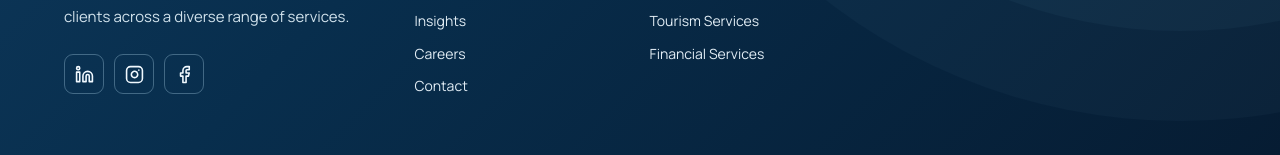
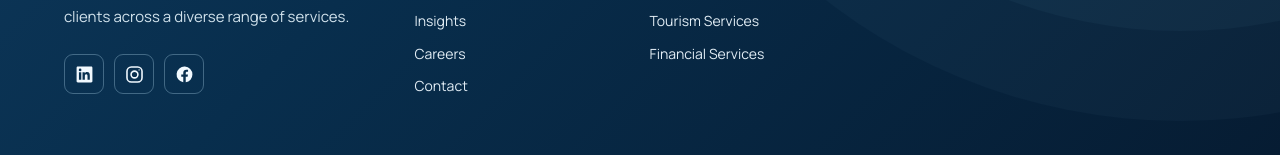
Before and after one commit to Bashar-alJabi/inbs-website, a Next.js app: page /en in a window 1280 px wide. Shown: the part 4778-4933 px from the top of the page. Built offline with nearby package versions, Linux system fonts and the light colour scheme.

Commit message:
fix(footer): use standalone social icons compatible with installed Lucide

```diff
--- a/src/components/layout/site-footer.tsx
+++ b/src/components/layout/site-footer.tsx
@@ -1,14 +1,15 @@
 import Image from 'next/image';
 import Link from 'next/link';
-import { ArrowUpRight, Mail, MapPin, Phone, Linkedin, Instagram, Facebook } from 'lucide-react';
+import { ArrowUpRight, Mail, MapPin, Phone } from 'lucide-react';
+import { LinkedinIcon, InstagramIcon, FacebookIcon } from './social-icons';
 import { pages, serviceSlugs, serviceNames, type Locale } from '@/lib/site';
 import { FooterReveal } from './footer-reveal';
 
 const mapUrl = 'https://www.google.com/maps?q=Park+Lane+Tower+-+Business+Bay+-+Dubai';
 const socials = [
-  { label: 'LinkedIn', href: 'https://www.linkedin.com/company/international-network-businessmen-services/', Icon: Linkedin },
-  { label: 'Instagram', href: 'https://www.instagram.com/inbs_business/', Icon: Instagram },
-  { label: 'Facebook', href: 'https://www.facebook.com/profile.php?id=100089453280961', Icon: Facebook },
+  { label: 'LinkedIn', href: 'https://www.linkedin.com/company/international-network-businessmen-services/', Icon: LinkedinIcon },
+  { label: 'Instagram', href: 'https://www.instagram.com/inbs_business/', Icon: InstagramIcon },
+  { label: 'Facebook', href: 'https://www.facebook.com/profile.php?id=100089453280961', Icon: FacebookIcon },
 ] as const;
 
 export function SiteFooter({ locale }: { locale: Locale }) {
--- /dev/null
+++ b/src/components/layout/social-icons.tsx
@@ -0,0 +1,5 @@
+import type { SVGProps } from 'react';
+type Props = SVGProps<SVGSVGElement>;
+export function LinkedinIcon(props:Props){return <svg viewBox="0 0 24 24" width="19" height="19" fill="currentColor" aria-hidden="true" {...props}><path d="M20.45 2H3.55C2.69 2 2 2.68 2 3.52v16.96c0 .84.69 1.52 1.55 1.52h16.9c.86 0 1.55-.68 1.55-1.52V3.52c0-.84-.69-1.52-1.55-1.52ZM7.93 18.75H4.98V9.2h2.95v9.55ZM6.45 7.89a1.71 1.71 0 1 1 0-3.42 1.71 1.71 0 0 1 0 3.42Zm12.3 10.86H15.8V14.1c0-1.11-.02-2.54-1.55-2.54-1.55 0-1.79 1.21-1.79 2.46v4.73H9.51V9.2h2.83v1.3h.04c.39-.75 1.36-1.55 2.79-1.55 2.99 0 3.54 1.97 3.54 4.53v5.27Z"/></svg>}
+export function InstagramIcon(props:Props){return <svg viewBox="0 0 24 24" width="19" height="19" fill="none" stroke="currentColor" strokeWidth="2" strokeLinecap="round" strokeLinejoin="round" aria-hidden="true" {...props}><rect x="2.5" y="2.5" width="19" height="19" rx="5.5"/><circle cx="12" cy="12" r="4.3"/><circle cx="17.8" cy="6.3" r=".8" fill="currentColor" stroke="none"/></svg>}
+export function FacebookIcon(props:Props){return <svg viewBox="0 0 24 24" width="19" height="19" fill="currentColor" aria-hidden="true" {...props}><path d="M22 12a10 10 0 1 0-11.56 9.88v-6.99H7.9V12h2.54V9.8c0-2.51 1.5-3.9 3.79-3.9 1.1 0 2.26.2 2.26.2v2.49h-1.27c-1.25 0-1.64.78-1.64 1.57V12h2.79l-.45 2.89h-2.34v6.99A10 10 0 0 0 22 12Z"/></svg>}
```
